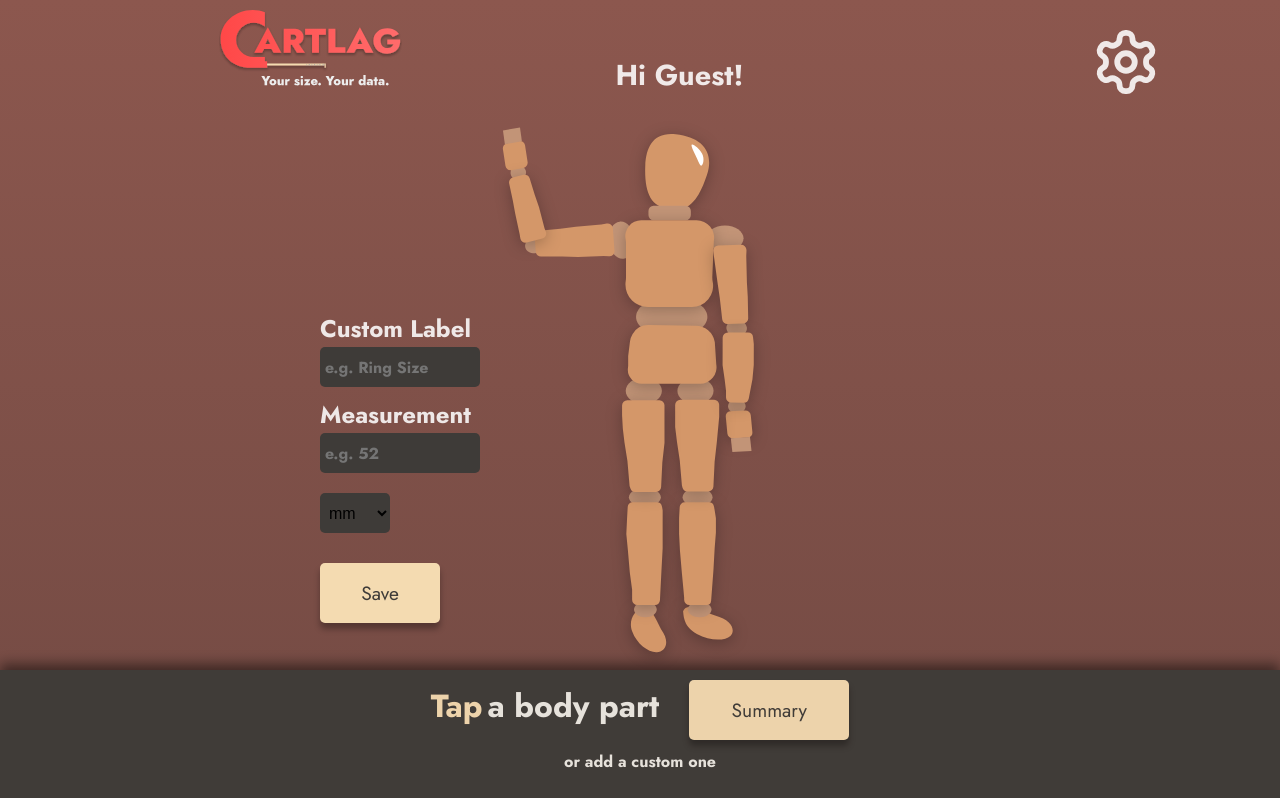
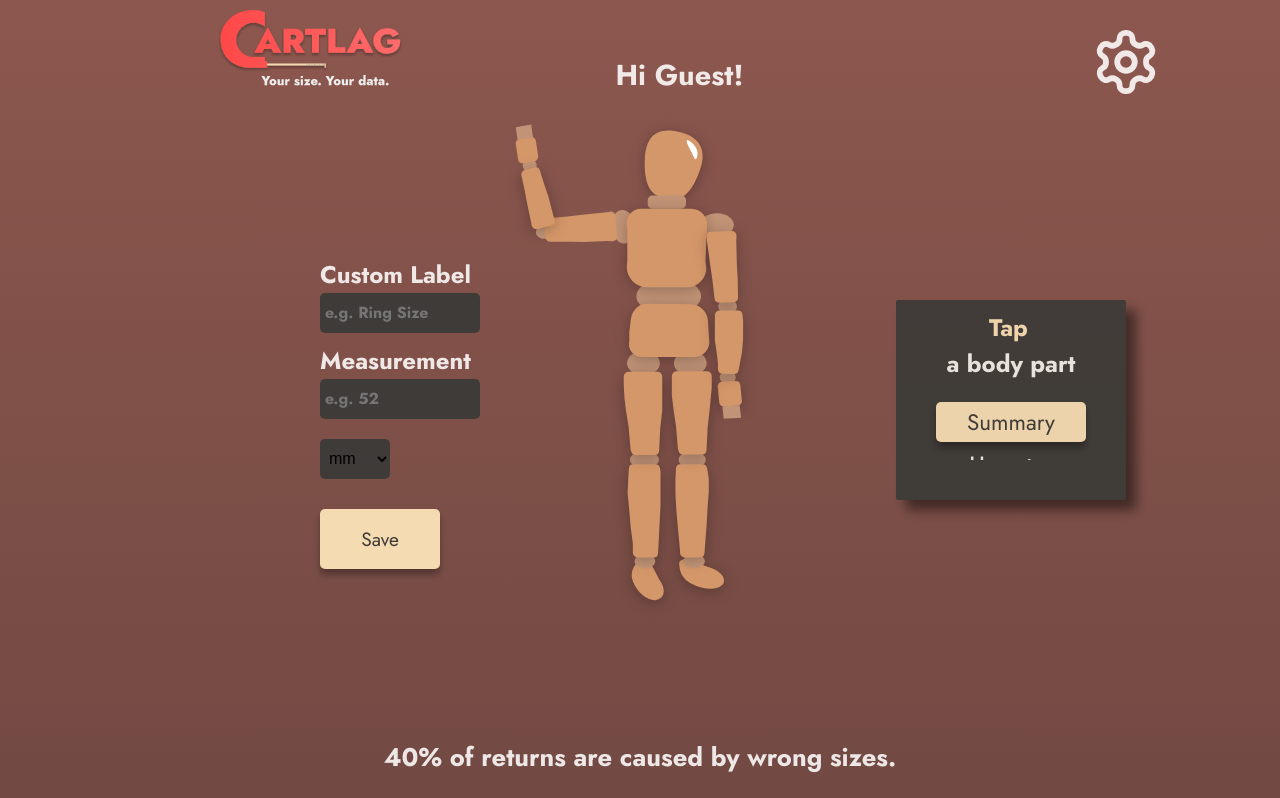
Before and after one commit to julsandstrom/Cartlag, a React (Vite) app: page / in a window 1280 px wide. Shown: the top 798 px of the page. Built offline with nearby package versions, Linux system fonts and the light colour scheme.

Commit message:
layout fixes for med size

```diff
--- a/src/App.css
+++ b/src/App.css
@@ -1513,7 +1513,7 @@ h2 {
   }
 
   .cartlag-doll {
-    width: 320px;
+    width: 290px;
 
     position: relative;
     z-index: 1;
@@ -1639,30 +1639,37 @@ h2 {
     box-shadow: 0 6px 6px hsl(0deg 0% 0% / 0.3);
   }
   .select-body-header {
+    align-items: flex-start;
+    align-self: flex-start;
+    text-align: center;
+    display: flex;
+    justify-content: center;
     align-items: center;
-    align-self: center;
-    text-align: center;
-    font-size: 2rem;
+    flex-direction: column;
+    font-size: 1.5rem;
     font-weight: bold;
+    padding: 0px;
   }
   .select-text {
     margin-right: 5px;
   }
   .summary-button {
     margin: 0;
-    margin-left: 30px;
+    margin-left: 00px;
     padding: 0;
     display: inline-block;
-    font-size: 1.2rem;
-    line-height: 44px;
-    height: 60px;
-    width: 160px;
-
+    justify-self: center;
+    text-align: center;
+    align-self: center;
+
+    font-size: 1.4rem;
+    line-height: 0px;
+    height: 40px;
+    width: 150px;
     border: none;
     box-shadow: 0 6px 6px hsl(0deg 0% 0% / 0.3);
-
-    border-radius: 5px;
-    vertical-align: middle;
+    margin-top: 20px;
+    border-radius: 5px;
   }
 
   h1 {
@@ -2081,42 +2088,45 @@ h2 {
     touch-action: none;
   }
   .selection-greeting-one {
-    box-shadow: 0px -6px 12px rgba(0, 0, 0, 0.5);
     position: fixed;
-    left: 0;
-    bottom: 0;
+
     right: 0;
-    height: 130px;
-    padding-left: 20px;
-    padding-right: 20px;
+    top: 50%;
+    transform: translateY(-50%);
+    left: 70%;
+    height: 200px !important;
+    width: 230px;
+    padding: 10px;
 
     display: flex;
     align-items: flex-start;
+
     text-align: center;
+    border-radius: 2px;
+    box-shadow: 10px 10px 12px rgba(0, 0, 0, 0.5);
     z-index: 1000;
     user-select: none;
-    opacity: 0.95;
-    overscroll-behavior: contain;
+    touch-action: none;
   }
   .selection-greeting {
-    box-shadow: 0px -6px 12px rgba(0, 0, 0, 0.5);
     position: fixed;
-    left: 0;
-    bottom: 0;
     right: 0;
-    height: 180px;
-    padding: 0;
-    padding-left: 20px;
-    padding-right: 20px;
-
-    display: flex;
-    align-items: flex-start;
-
+    left: 70%;
+    top: 50%;
+    transform: translateY(-50%);
+
+    height: 250px;
+    width: 400px;
+    padding: 10px;
+
+    display: flex;
+    align-items: center;
     text-align: center;
+    border-radius: 2px;
+    box-shadow: 10px 10px 12px rgba(0, 0, 0, 0.5);
     z-index: 1000;
     user-select: none;
-    overflow-y: auto;
-    overscroll-behavior: contain;
+    touch-action: none;
   }
 
   .list-button-container {
@@ -2463,7 +2473,7 @@ h2 {
   .modal-overlay-summary {
     position: fixed;
     top: 0px;
-    left: 500px;
+    left: 350px;
     width: 100%;
     max-width: 420px;
 
@@ -2642,7 +2652,7 @@ h2 {
   }
 
   .cartlag-doll {
-    width: 450px;
+    width: 320px;
 
     position: relative;
     z-index: 1;
@@ -2758,6 +2768,8 @@ h2 {
     box-shadow: 0 6px 6px hsl(0deg 0% 0% / 0.3);
   }
   .select-body-header {
+    display: inline-block;
+
     align-items: center;
     align-self: center;
     text-align: center;
@@ -2769,11 +2781,11 @@ h2 {
   }
   .summary-button {
     margin: 0;
-    margin-left: 30px;
+    margin-left: 0px;
     padding: 0;
     display: inline-block;
     font-size: 1.2rem;
-    line-height: 44px;
+    line-height: 0px;
     height: 60px;
     width: 160px;
 
```
